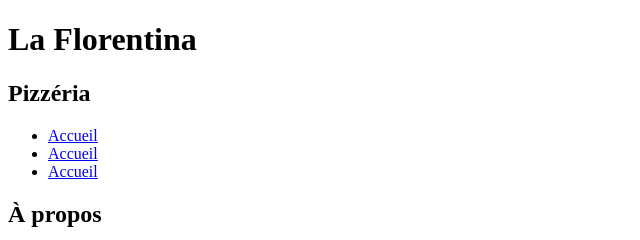
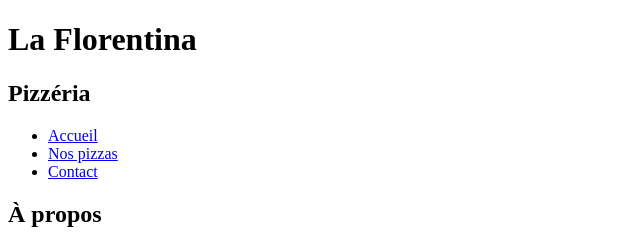
Before and after one commit to AntoineLabeeuw/workshop-html, a plain HTML site: page index.html in a window 1280 px wide. Shown: the top 240 px of the page, 0-640 px from the left. Drawn offline with Linux system fonts and the light colour scheme.

Commit message:
small fix

```diff
--- a/index.html
+++ b/index.html
@@ -9,8 +9,8 @@
     <h2>Pizzéria</h2>
     <ul>
       <li><a href="Accueil">Accueil</a></li>
-      <li><a href="Nos pizzas">Accueil</a></li>
-      <li><a href="Contact">Accueil</a></li>
+      <li><a href="Nos pizzas">Nos pizzas</a></li>
+      <li><a href="Contact">Contact</a></li>
     </ul>
     <h2>À propos</h2>
     <p>
```
